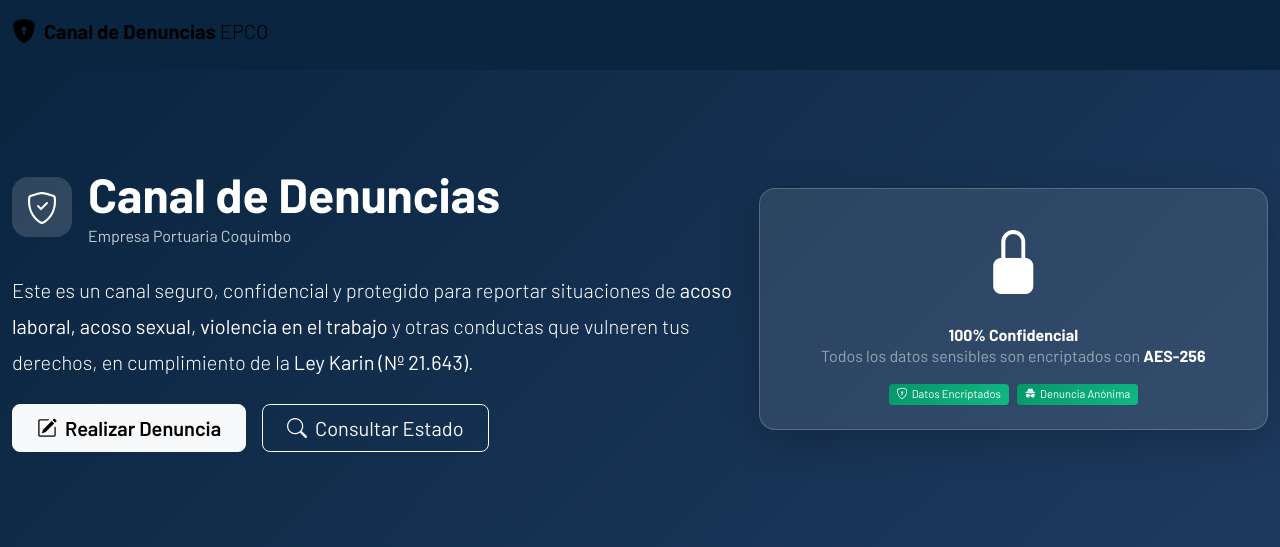
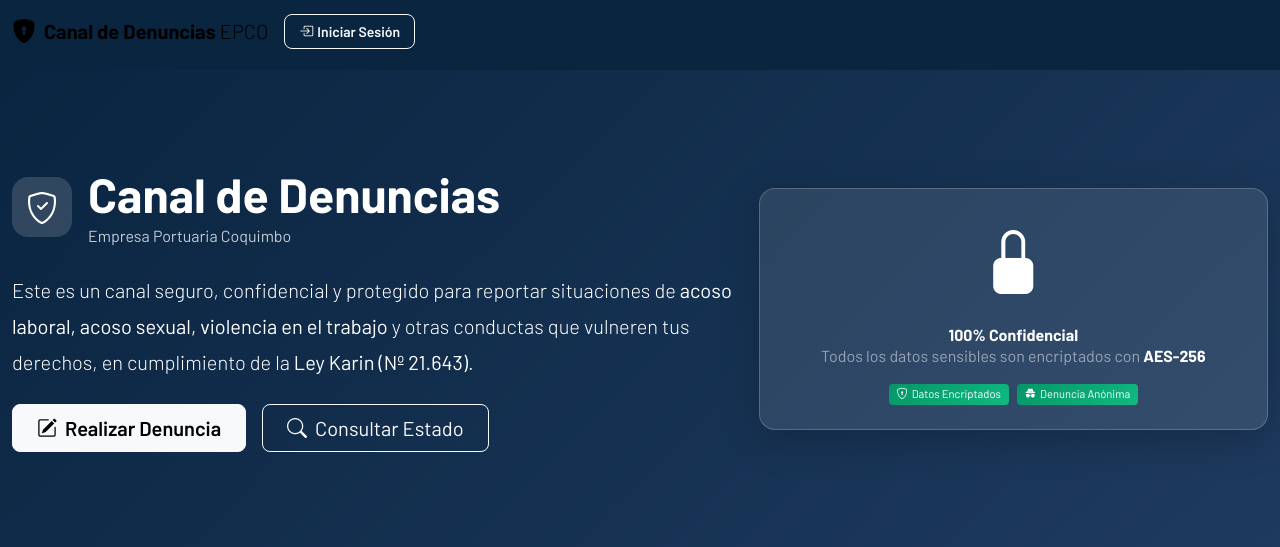
Before and after one commit to Nathanaelrc/denuncias-docker, a PHP site: page / in a window 1280 px wide. Shown: the top 547 px of the page. Run offline with PHP 8.4, Linux system fonts and the light colour scheme; some libraries are stand-ins or nearby versions.

Commit message:
fix: hacer botón Iniciar Sesión siempre visible en navbar

```diff
--- a/public/index.php
+++ b/public/index.php
@@ -14,9 +14,15 @@ require_once __DIR__ . '/../includes/encabezado.php';
             <i class="bi bi-shield-lock-fill fs-4"></i>
             <span class="fw-bold">Canal de Denuncias <span class="fw-light">EPCO</span></span>
         </a>
-        <button class="navbar-toggler border-0" type="button" data-bs-toggle="collapse" data-bs-target="#navPublic">
-            <i class="bi bi-list text-white fs-4"></i>
-        </button>
+        <div class="d-flex align-items-center gap-2">
+            <a href="/acceso" class="btn btn-outline-light btn-sm d-flex align-items-center gap-1" style="border-radius: 8px; font-weight: 600; padding: 6px 14px;">
+                <i class="bi bi-box-arrow-in-right"></i>
+                <span>Iniciar Sesión</span>
+            </a>
+            <button class="navbar-toggler border-0 d-lg-none" type="button" data-bs-toggle="collapse" data-bs-target="#navPublic">
+                <i class="bi bi-list text-white fs-4"></i>
+            </button>
+        </div>
         <div class="collapse navbar-collapse" id="navPublic">
             <ul class="navbar-nav ms-auto">
                 <li class="nav-item"><a class="nav-link text-white" href="/"><i class="bi bi-house me-1"></i>Inicio</a></li>
```
Also changed, not shown: public/nueva_denuncia.php (+9 -3 lines), public/seguimiento.php (+9 -3 lines).
